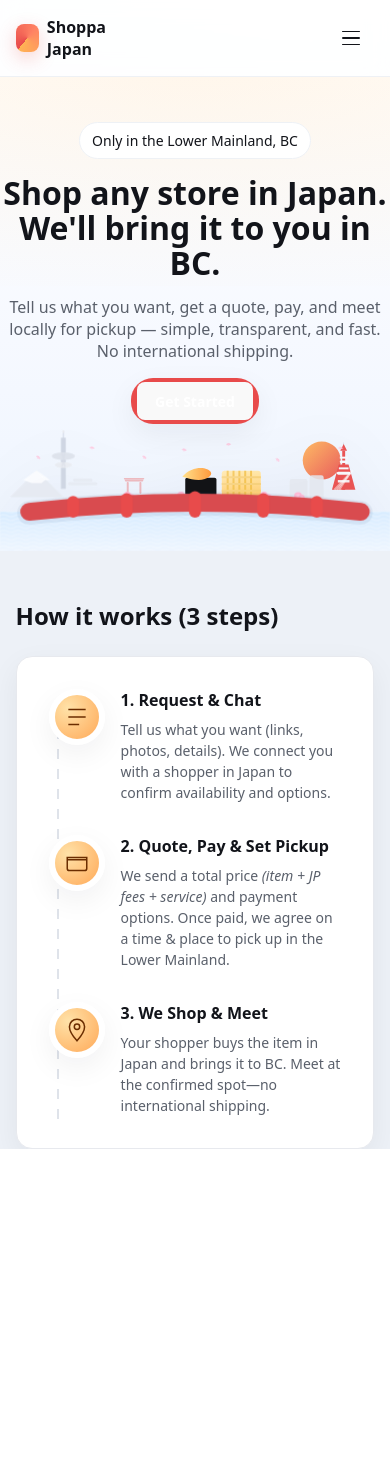
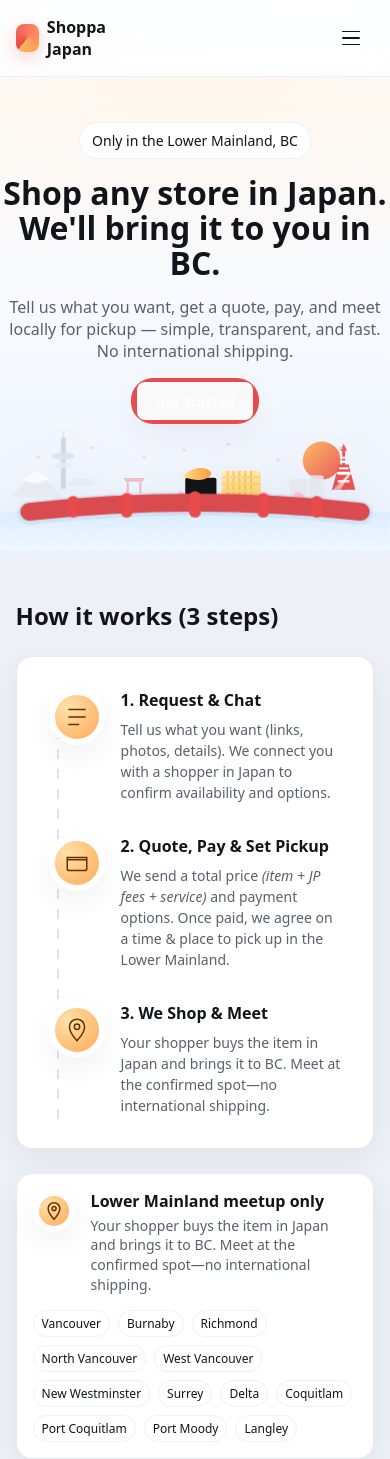
Before and after one commit to Alfrey-Chan/shoppa, a React (Vite) app in the folder shoppa/Shoppa/: page / in a window 390 px wide. Before the commit the page ends 1149 px from the top, so only its background shows below. Built offline with nearby package versions, Linux system fonts and the light colour scheme.

Commit message:
finish responsive location section of "How it works" and add smooth scrolling to body

```diff
--- a/shoppa/Shoppa/src/index.css
+++ b/shoppa/Shoppa/src/index.css
@@ -102,6 +102,7 @@
 		#f2f5fa 60%,
 		#edf1f7 100%
 	);
+	scroll-behavior: smooth;
 }
 
 h1 {
--- a/shoppa/Shoppa/src/pages/HomePage.module.css
+++ b/shoppa/Shoppa/src/pages/HomePage.module.css
@@ -1,11 +1,12 @@
 .section {
 	max-width: var(--container);
 	margin: 0 auto;
+    display: grid;
+    gap: var(--space-lg);
 }
 
 .sectionHeading {
 	margin-top: var(--space-2xl);
-	margin-bottom: var(--space-lg);
 }
 
 .sectionContainer {
@@ -59,7 +60,6 @@
 	border: 6px solid #fff;
 	box-shadow: var(--shadow);
 	position: relative;
-	/* z-index: 1; */
 }
 
 .stepText h3 {
@@ -97,9 +97,46 @@
 		width: auto;
 		height: 2px;
 		background: repeating-linear-gradient(
-            90deg, /* horizontal gradient direction */
-            #dfe3ea 0 10px,
+			90deg,
+			/* horizontal gradient direction */ #dfe3ea 0 10px,
 			transparent 10px 20px
 		);
 	}
 }
+
+.locationsHeader {
+	padding: var(--space-md);
+	display: grid;
+	grid-template-columns: 1fr auto;
+	gap: var(--space-md);
+}
+
+.locationsHeader .icon {
+	width: 42px;
+	height: 42px;
+}
+
+.locationsText h3 {
+    font-size: var(--font-size-md);
+    margin-bottom: var(--space-xs);
+}
+
+.locationsText p {
+    font-size: var(--font-size-sm);
+    color: var(--muted);
+    line-height: 1.4;
+}
+
+.locationsPills {
+    display: flex;
+    flex-wrap: wrap;
+    gap: var(--space-sm);
+    padding: 0 var(--space-md) var(--space-md) var(--space-md);
+}
+
+.locationsPills span {
+    padding: var(--space-xs) var(--space-sm);
+    border: 1px solid var(--border);
+    border-radius: var(--radius-xl);
+    font-size: var(--font-size-xs);
+}
--- a/shoppa/Shoppa/src/pages/HomePage.tsx
+++ b/shoppa/Shoppa/src/pages/HomePage.tsx
@@ -19,7 +19,7 @@
 										<path
 											d="M4 5h16M4 12h16M4 19h10"
 											stroke="#6b2d00"
-											stroke-width="1.5"
+											strokeWidth="1.5"
 										/>
 									</svg>
 								</div>
@@ -39,9 +39,9 @@
 										<path
 											d="M3 7h18v10a2 2 0 0 1-2 2H5a2 2 0 0 1-2-2V7Z"
 											stroke="#6b2d00"
-											stroke-width="1.5"
+											strokeWidth="1.5"
 										/>
-										<path d="M3 9h18" stroke="#6b2d00" stroke-width="1.5" />
+										<path d="M3 9h18" stroke="#6b2d00" strokeWidth="1.5" />
 									</svg>
 								</div>
 								<div className={styles.stepText}>
@@ -76,6 +76,47 @@
 						</div>
 					</div>
 				</div>
+
+				<div className={styles.sectionContainer}>
+					<div className={styles.locationsRow}>
+						<div className={styles.locationsHeader}>
+							<div className={styles.icon} aria-hidden="true">
+								<svg width="20" height="20" viewBox="0 0 24 24" fill="none">
+									<path
+										d="M12 2C8.13 2 5 5.13 5 9c0 5.25 7 13 7 13s7-7.75 7-13c0-3.87-3.13-7-7-7zm0 9.5c-1.38 0-2.5-1.12-2.5-2.5s1.12-2.5 2.5-2.5 2.5 1.12 2.5 2.5-1.12 2.5-2.5 2.5z"
+										stroke="#6b2d00"
+										strokeWidth="1.5"
+										fill="none"
+									/>
+								</svg>
+							</div>
+							<div className={styles.locationsText}>
+								<h3>Lower Mainland meetup only</h3>
+								<p>
+									Your shopper buys the item in Japan and brings it to BC. Meet
+									at the confirmed spot—no international shipping.
+								</p>
+							</div>
+						</div>
+					</div>
+
+					<div className={styles.locationsRow}>
+						<div className={styles.locationsPills}>
+							<span>Vancouver</span>
+							<span>Burnaby</span>
+							<span>Richmond</span>
+							<span>North Vancouver</span>
+							<span>West Vancouver</span>
+							<span>New Westminster</span>
+							<span>Surrey</span>
+							<span>Delta</span>
+							<span>Coquitlam</span>
+							<span>Port Coquitlam</span>
+							<span>Port Moody</span>
+							<span>Langley</span>
+						</div>
+					</div>
+				</div>
 			</section>
 		</div>
 	);
```
Lines whose indentation alone changed are shown as unchanged.
